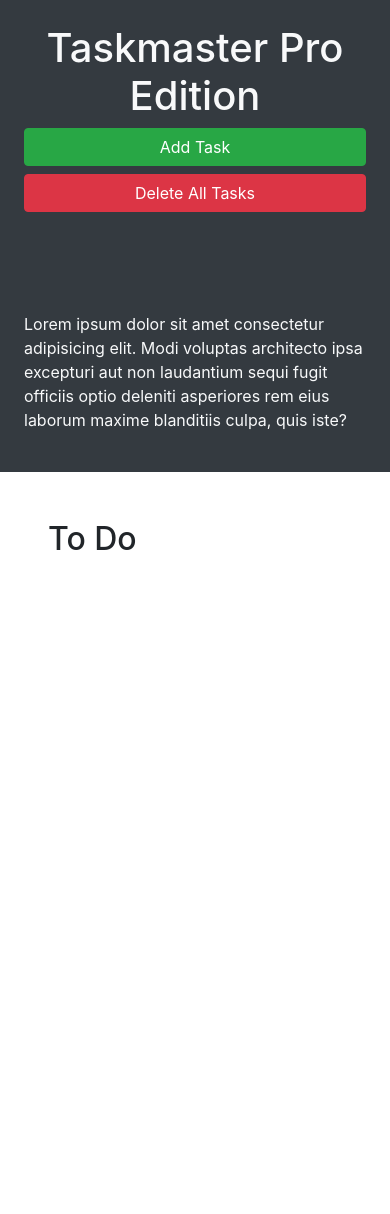
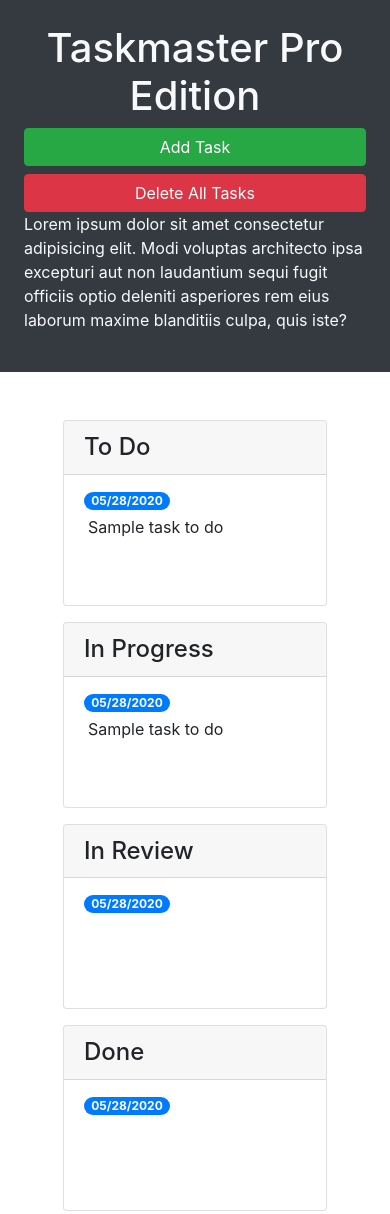
Before and after one commit to sangyi05/taskmaster-pro, a plain HTML site: page index.html in a window 390 px wide. Before the commit the page ends 844 px from the top, so only its background shows below. Drawn offline with nearby package versions, Linux system fonts and the light colour scheme.

Commit message:
media queries, grids

```diff
--- a/index.html
+++ b/index.html
@@ -24,9 +24,66 @@
       </p>
     </header>
     <main class="col-12 col-lg-9">
-      <div class="m-5">
-        <h2>To Do</h2>
-        <ul id="list-toDo" class="list-group"> </ul>
+      <div class="m-5 row justify-content-around">
+        <!-- todo start -->
+        <div class="col-12 col-md-6 col-xl-3 mb-3">
+          <div class="card">
+            <h4 class="card-header">
+              To Do
+            </h4>
+            <ul id="list-toDo" class="list-group list-group-flush">
+              <li class="list-group-item">
+                <span class="badge badge-primary badge-pill">05/28/2020</span>
+                <p class="m-1">Sample task to do</p>
+              </li>
+            </ul>
+          </div>
+        </div>
+        <!-- todo end -->
+        <!-- in progress start -->
+        <div class="col-12 col-md-6 col-xl-3 mb-3">
+          <div class="card">
+            <h4 class="card-header">
+              In Progress
+            </h4>
+            <ul id="list-inProgress" class="list-group list-group-flush">
+              <li class="list-group-item">
+                <span class="badge badge-primary badge-pill">05/28/2020</span>
+                <p class="m-1">Sample task to do</p>
+              </li>
+            </ul>
+          </div>
+        </div>
+        <!-- in progress end -->
+        <!-- in review start -->
+        <div class="col-12 col-md-6 col-xl-3 mb-3">
+          <div class="card">
+            <h4 class="card-header">
+              In Review
+            </h4>
+            <ul id="list-inReview" class="list-group list-group-flush">
+              <li class="list-group-item">
+                <span class ="badge badge-primary badge-pill">05/28/2020</span>
+              </li>
+            </ul>
+          </div>
+        </div>
+        <!-- in review end -->
+        <!-- done start -->
+        <div class="col-12 col-md-6 col-xl-3 mb-3">
+          <div class="card">
+            <h4 class="card-header">
+              Done
+            </h4>
+            <ul id="list-done" class="list-group list-group-flush">
+              <li class="list-group-item">
+                <span class="badge badge-primary badge-pill">05/28/2020</span>
+              </li>
+            </ul>
+          </div>
+        </div>
+        <!-- done end -->
+      </div>
       </div>
     </main>
   </div>
@@ -46,7 +103,7 @@
           <form>
             <div class="form-group">
               <label for="modalTaskDescription">Task description</label>
-              <textarea id="modalTaskDescription" rows="3"></textarea>
+              <textarea id="modalTaskDescription" rows="3" class="form-control"></textarea>
             </div>
             <div class="form-group">
               <label for="modalDueDate">Due date</label>
```
